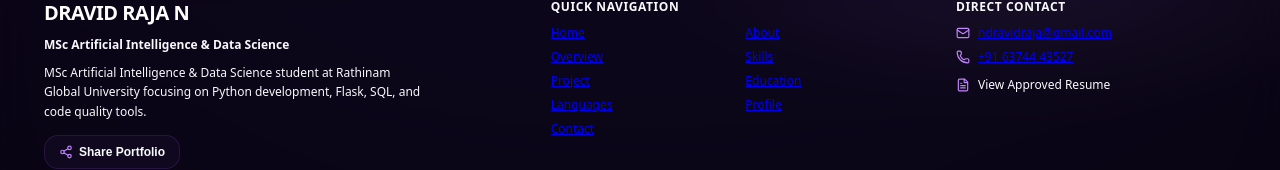
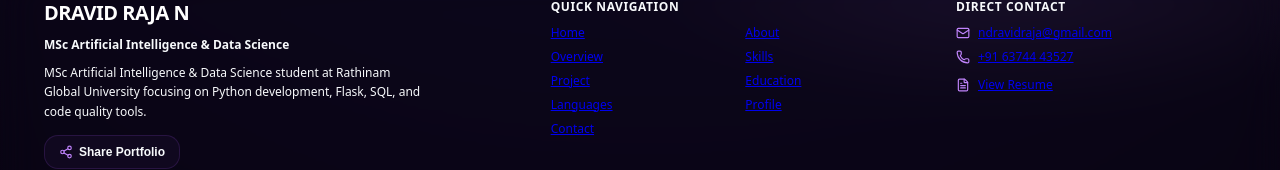
Before and after one commit to dravid-py/dravid-raja-portfolio, a Next.js app: page / in a window 1280 px wide. Shown: the part 10913-11083 px from the top of the page. Built offline with nearby package versions, Linux system fonts and the light colour scheme.

Commit message:
Fix footer resume link to point to on-page preview

```diff
--- a/src/components/footer/Footer.tsx
+++ b/src/components/footer/Footer.tsx
@@ -70,13 +70,13 @@ export function Footer() {
                 <span>{personalData.phone}</span>
               </a>
               <a
-                href={personalData.resumeUrl}
+                href="#resume"
                 target="_blank"
                 rel="noopener noreferrer"
                 className="inline-flex items-center gap-2 text-[var(--text-secondary)] hover:text-purple-300 transition-colors pt-1"
               >
                 <FileText className="w-3.5 h-3.5 text-purple-400 shrink-0" />
-                <span>View Approved Resume</span>
+                <span>View Resume</span>
               </a>
             </div>
           </div>
```
